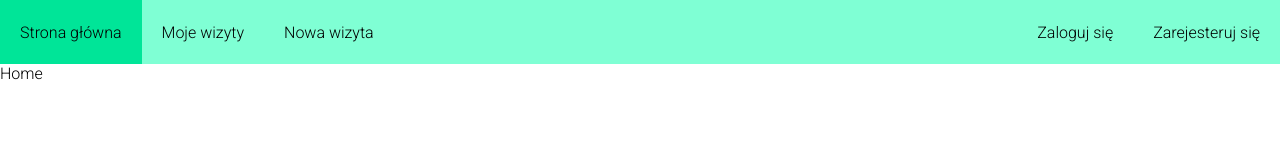
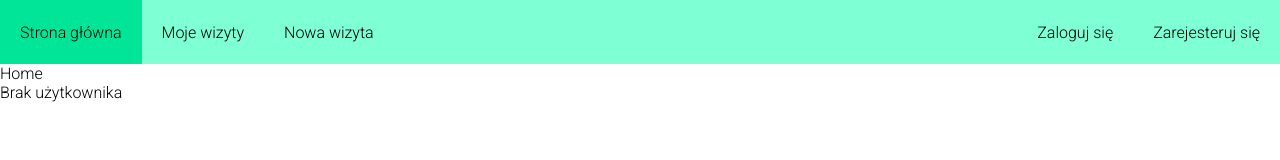
Before and after one commit to michalrusak/Wirtualna-przychodnia, a React (Create React App) app: page / in a window 1280 px wide. Shown: the top 160 px of the page. Built offline with nearby package versions, Linux system fonts and the light colour scheme; no server answers.

Commit message:
Improve UserContext

```diff
--- a/src/App.tsx
+++ b/src/App.tsx
@@ -1,6 +1,5 @@
-import React, { useState } from "react";
+import React, { useEffect, useState } from "react";
 import Navbar from "./components/navbar/Navbar";
-
 import "./styles/main.scss";
 import Footer from "./components/footer/Footer";
 import { Routes, Route } from "react-router-dom";
@@ -12,21 +11,36 @@ import Register from "./pages/register/Register";
 import Appointments from "./pages/appointments/Appointments";
 import NewAppointment from "./pages/newAppointment/NewAppointment";
 import Logout from "./pages/logout/Logout";
-import { AppContext, defaultObject } from "./context/UserContext";
+import { UserContext, defaultObject } from "./context/UserContext";
+import authService from "./services/auth-service";
 
 function App() {
   const [isUser, setUser] = useState(defaultObject.isUserLogged);
 
-  const handleUser = () => {
-    setUser((prevState) => !prevState);
+  const handleToogleLoggedUser = (value: boolean) => {
+    setUser(value);
   };
+
+  const isLogged = async () => {
+    const result = await authService.checkUserLogged();
+    console.log(result);
+    if (result) {
+      handleToogleLoggedUser(true);
+    } else {
+      handleToogleLoggedUser(false);
+    }
+  };
+
+  useEffect(() => {
+    isLogged();
+  });
 
   return (
     <>
-      <AppContext.Provider
+      <UserContext.Provider
         value={{
           isUserLogged: isUser,
-          toogleLoggedState: handleUser,
+          toogleLoggedState: handleToogleLoggedUser,
         }}
       >
         <Navbar />
@@ -45,7 +59,7 @@ function App() {
           </Routes>
         </main>
         <Footer />
-      </AppContext.Provider>
+      </UserContext.Provider>
     </>
   );
 }
--- a/src/components/navbar/Navbar.tsx
+++ b/src/components/navbar/Navbar.tsx
@@ -1,50 +1,43 @@
 import { NavLink } from "react-router-dom";
 import { RouterEnum } from "../../enums/RouterEnum";
 import "./Navbar.scss";
-import { useContext, useEffect, useState } from "react";
-import authService from "../../services/auth-service";
-import { AppContext } from "../../context/UserContext";
+import { useContext, useState } from "react";
+import { UserContext } from "../../context/UserContext";
 
 const Navbar = () => {
   const [isOpen, setIsOpen] = useState(false);
-  // const [isUser, setIsUser] = useState(false);
   const showNavbar = () => {
     setIsOpen(!isOpen);
   };
 
-  const { isUserLogged } = useContext(AppContext);
-
-  useEffect(() => {
-    // isLogged();
-  }, []);
-
-  // const isLogged = async () => {
-  //   const result = await authService.checkUserLogged();
-  //   console.log(result);
-  //   if (result) {
-  //     setIsUser(true);
-  //   } else {
-  //     setIsUser(false);
-  //   }
-  // };
+  const { isUserLogged } = useContext(UserContext);
 
   const elements = !isUserLogged ? (
     <>
-      <li className="navbar__list-item">
-        <NavLink className="navbar__navlink" to={RouterEnum.login}>
+      <li className={`navbar${isOpen ? "-mobile" : ""}__list-item`}>
+        <NavLink
+          className={`navbar${isOpen ? "-mobile" : ""}__navlink`}
+          to={RouterEnum.login}
+        >
           Zaloguj się
         </NavLink>
       </li>
-      <li className="navbar__list-item">
-        <NavLink className="navbar__navlink" to={RouterEnum.register}>
+      <li className={`navbar${isOpen ? "-mobile" : ""}__list-item`}>
+        <NavLink
+          className={`navbar${isOpen ? "-mobile" : ""}__navlink`}
+          to={RouterEnum.register}
+        >
           Zarejesteruj się
         </NavLink>
       </li>
     </>
   ) : (
     <>
-      <li className="navbar__list-item">
-        <NavLink className="navbar__navlink" to={RouterEnum.logout}>
+      <li className={`navbar${isOpen ? "-mobile" : ""}__list-item`}>
+        <NavLink
+          className={`navbar${isOpen ? "-mobile" : ""}__navlink`}
+          to={RouterEnum.logout}
+        >
           Wyloguj
         </NavLink>
       </li>
@@ -112,7 +105,7 @@ const Navbar = () => {
             </NavLink>
           </li>
 
-          <li className="navbar-mobile__list-item">
+          {/* <li className="navbar-mobile__list-item">
             <NavLink className="navbar-mobile__navlink" to={RouterEnum.login}>
               Zaloguj się
             </NavLink>
@@ -124,7 +117,9 @@ const Navbar = () => {
             >
               Zarejesteruj się
             </NavLink>
-          </li>
+          </li> */}
+
+          <>{elements}</>
         </ul>
       </nav>
     </>
--- a/src/context/UserContext.tsx
+++ b/src/context/UserContext.tsx
@@ -2,7 +2,7 @@ import { createContext } from "react";
 
 export const defaultObject = {
   isUserLogged: false,
-  toogleLoggedState: () => {},
+  toogleLoggedState: (value: boolean) => {},
 };
 
-export const AppContext = createContext(defaultObject);
+export const UserContext = createContext(defaultObject);
--- a/src/pages/home/Home.tsx
+++ b/src/pages/home/Home.tsx
@@ -1,23 +1,19 @@
-import { useEffect } from "react";
-import authService from "../../services/auth-service";
+import { useContext, useEffect } from "react";
+import { UserContext } from "../../context/UserContext";
 
 const Home = () => {
   useEffect(() => {
     document.title = "Strona główna | Wirtulna przychodnia";
-
-    isLogged();
   });
 
-  const isLogged = async () => {
-    const result = await authService.checkUserLogged();
-    console.log(result);
-    if (result) {
-      console.log("zalogowany");
-    } else {
-      console.log("brak usera");
-    }
-  };
-  return <div>Home</div>;
+  const { isUserLogged } = useContext(UserContext);
+
+  return (
+    <div>
+      <p>Home</p>
+      <p>{isUserLogged ? "Zalogowany" : "Brak użytkownika"}</p>
+    </div>
+  );
 };
 
 export default Home;
--- a/src/pages/login/Login.tsx
+++ b/src/pages/login/Login.tsx
@@ -5,7 +5,7 @@ import { UserLogin } from "../../models/user.model";
 import { useContext, useEffect } from "react";
 import authService from "../../services/auth-service";
 import { useNavigate } from "react-router-dom";
-import { AppContext } from "../../context/UserContext";
+import { UserContext } from "../../context/UserContext";
 
 const LoginSchema = () =>
   yup.object().shape({
@@ -22,7 +22,7 @@ const LoginSchema = () =>
   });
 
 const Login = () => {
-  const { toogleLoggedState } = useContext(AppContext);
+  const { toogleLoggedState } = useContext(UserContext);
   const navigate = useNavigate();
   useEffect(() => {
     document.title = "Zaloguj się | Wirtulna przychodnia";
@@ -31,7 +31,7 @@ const Login = () => {
   const handleLogin = async (values: UserLogin) => {
     const result = await authService.login(values.email, values.password);
     if (result) {
-      toogleLoggedState();
+      toogleLoggedState(true);
       navigate("/");
     } else {
       alert("Wystąpił błąd logowania. Spróbuj ponownie.");
--- a/src/pages/logout/Logout.tsx
+++ b/src/pages/logout/Logout.tsx
@@ -2,31 +2,33 @@ import { useContext, useEffect, useState } from "react";
 import authService from "../../services/auth-service";
 import { useNavigate } from "react-router-dom";
 import "./Logout.scss";
-import { AppContext } from "../../context/UserContext";
+import { UserContext } from "../../context/UserContext";
 
 const Logout = () => {
-  const { toogleLoggedState } = useContext(AppContext);
+  const { toogleLoggedState, isUserLogged } = useContext(UserContext);
   const [message, setMessage] = useState("");
 
   const navigate = useNavigate();
   useEffect(() => {
     document.title = "Wyloguj | Wirtulna przychodnia";
-    logout();
+    if (!isUserLogged) {
+      navigate(-1);
+    } else logout();
   });
 
   const logout = async () => {
     const logoutResult = await authService.logout();
     if (logoutResult) {
       setMessage("Wylogowano poprawnie!");
-      toogleLoggedState();
+      toogleLoggedState(false);
       setTimeout(() => {
         navigate("/");
-      }, 30000);
+      }, 3000);
     } else {
       setMessage("Coś poszło nie tak!");
       setTimeout(() => {
         navigate("/");
-      }, 10000);
+      }, 6000);
     }
   };
 
--- a/src/pages/register/Register.tsx
+++ b/src/pages/register/Register.tsx
@@ -1,10 +1,11 @@
-import React, { useEffect } from "react";
+import React, { useContext, useEffect } from "react";
 import { Formik, Form, Field } from "formik";
 import * as Yup from "yup";
 import "./Register.scss";
 import { UserRegister } from "../../models/user.model";
 import authService from "../../services/auth-service";
 import { useNavigate } from "react-router-dom";
+import { UserContext } from "../../context/UserContext";
 
 const SignupSchema = Yup.object().shape({
   firstName: Yup.string()
@@ -25,6 +26,7 @@ const SignupSchema = Yup.object().shape({
 });
 
 const Register = () => {
+  const { toogleLoggedState } = useContext(UserContext);
   const navigate = useNavigate();
   useEffect(() => {
     document.title = "Zarejestruj się | Wirtulna przychodnia";
@@ -33,6 +35,7 @@ const Register = () => {
   const handleRegister = async (values: UserRegister) => {
     const result = await authService.register(values.email, values.password);
     if (result) {
+      toogleLoggedState(true);
       navigate("/");
     } else {
       alert("Wystąpił błąd rejestracji. Spróbuj ponownie.");
```
